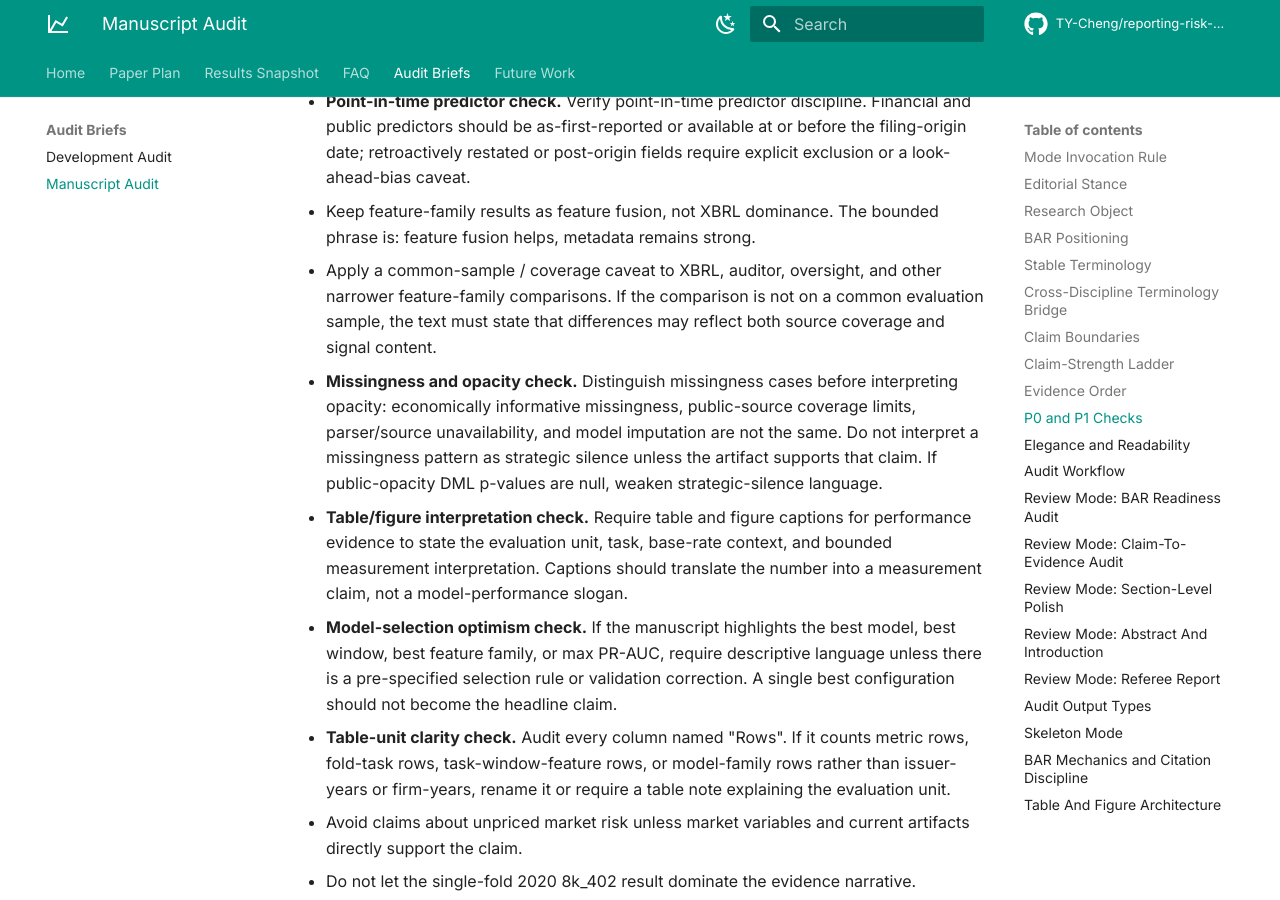
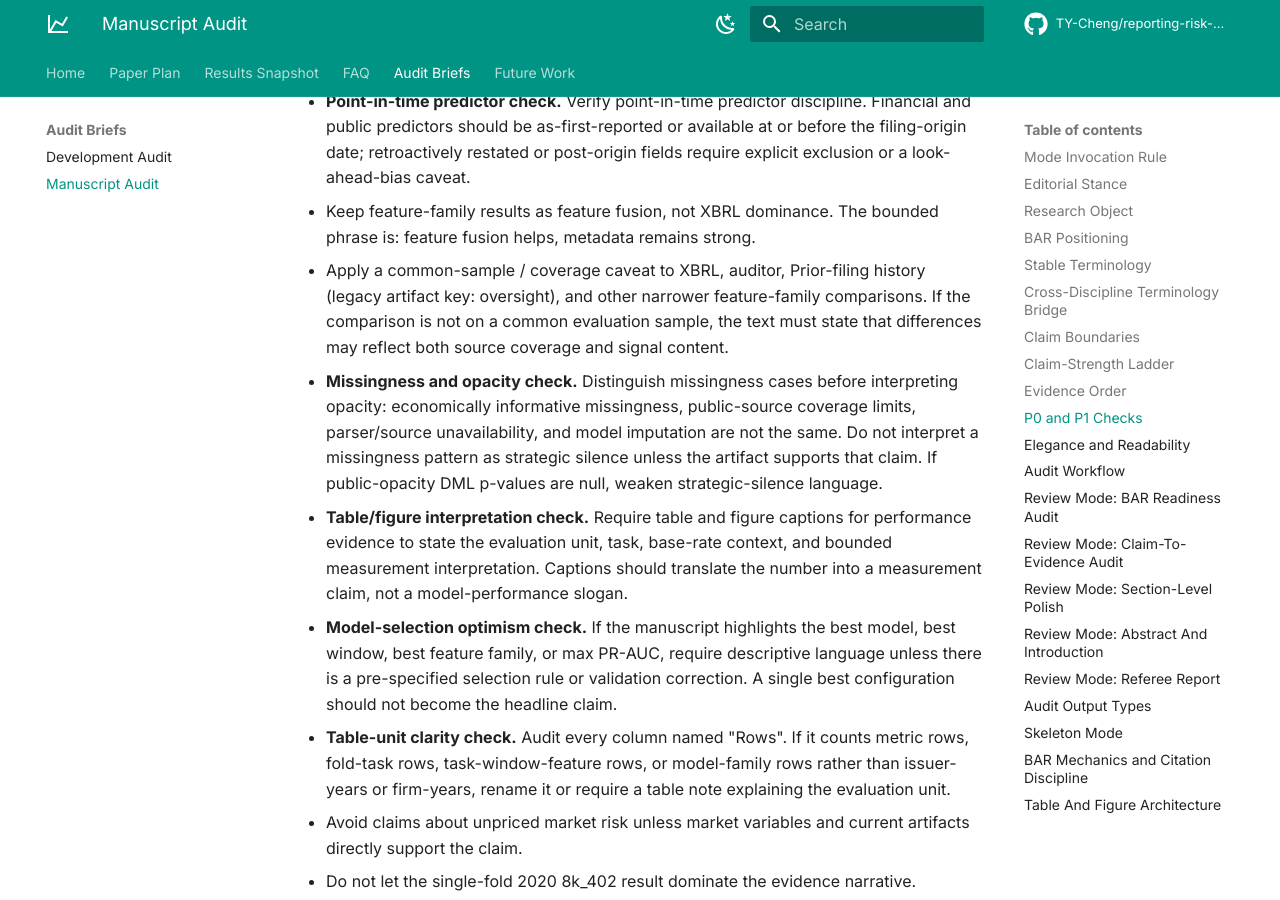
Before and after one commit to TY-Cheng/reporting-risk-cascade, an MkDocs documentation site: the page built from docs/manuscript_audit_prompt.md, in a window 1280 px wide and 900 px high, scrolled down 10655 px. Built offline with MkDocs 1.6.1 and Material for MkDocs 9.7.7, drawn with Linux system fonts in a browser that asks for light colours; comment, search, counter and statistics services are not loaded; some of the changed text lies outside the part shown.

Commit message:
docs: align post-canonical audit wording

```diff
--- a/docs/manuscript_audit_prompt.md
+++ b/docs/manuscript_audit_prompt.md
@@ -337,8 +337,9 @@ P1 checks:
   require explicit exclusion or a look-ahead-bias caveat.
 - Keep feature-family results as feature fusion, not XBRL dominance. The bounded
   phrase is: feature fusion helps, metadata remains strong.
-- Apply a common-sample / coverage caveat to XBRL, auditor, oversight, and
-  other narrower feature-family comparisons. If the comparison is not on a
+- Apply a common-sample / coverage caveat to XBRL, auditor,
+  Prior-filing history (legacy artifact key: oversight), and other narrower
+  feature-family comparisons. If the comparison is not on a
   common evaluation sample, the text must state that differences may reflect
   both source coverage and signal content.
 - **Missingness and opacity check.** Distinguish missingness cases before
@@ -576,8 +577,8 @@ Results and Discussion polish:
 - Treat best-model, best-window, and max-PR-AUC language as descriptive ranking
   evidence unless selection was pre-specified or separately validated.
 - Keep feature-family results as feature fusion, not XBRL dominance.
-- Use common-sample / coverage caveat language for XBRL, auditor, and oversight
-  feature-family comparisons.
+- Use common-sample / coverage caveat language for XBRL, auditor, and
+  Prior-filing history (legacy artifact key: oversight) feature-family comparisons.
 - Treat public-data reproducibility as open-science and accounting-measurement
   value. Do not oversell deployment-ready RegTech.
 
```
Also changed, not shown: 1 other file.
